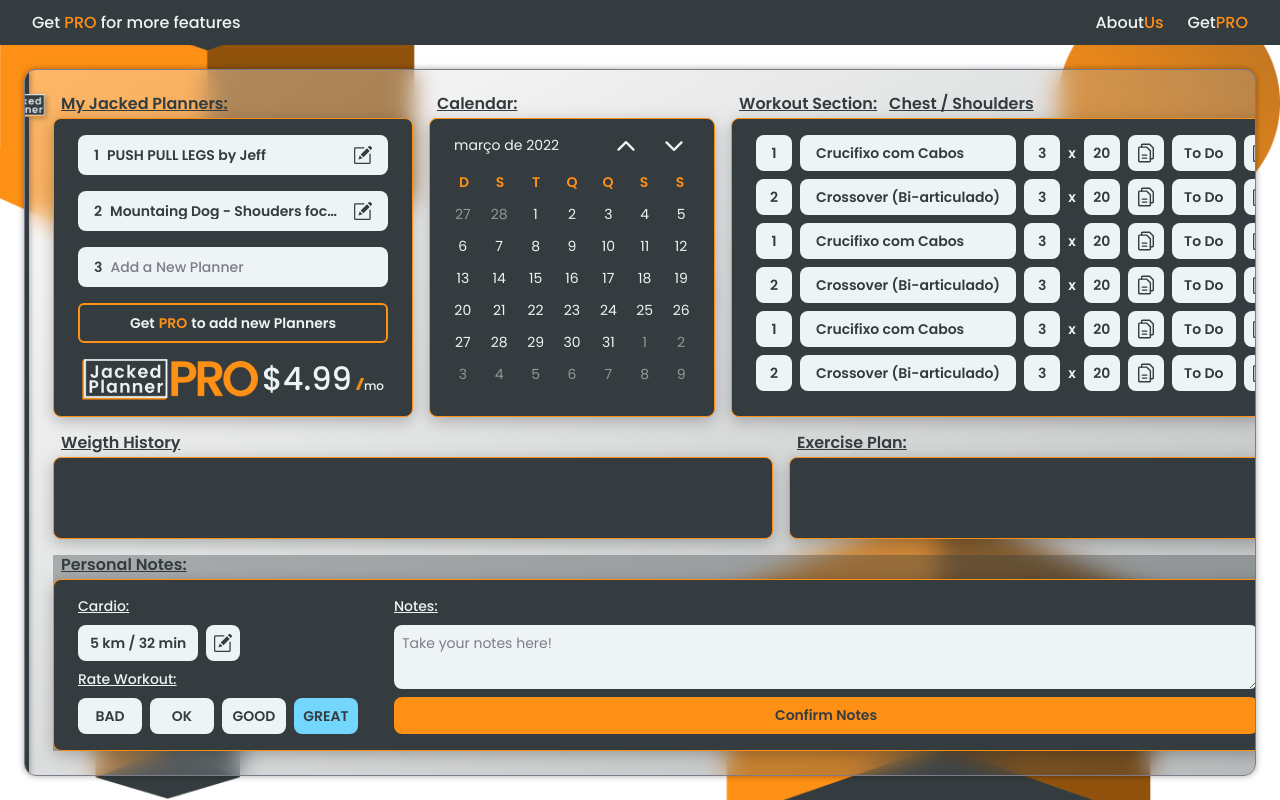
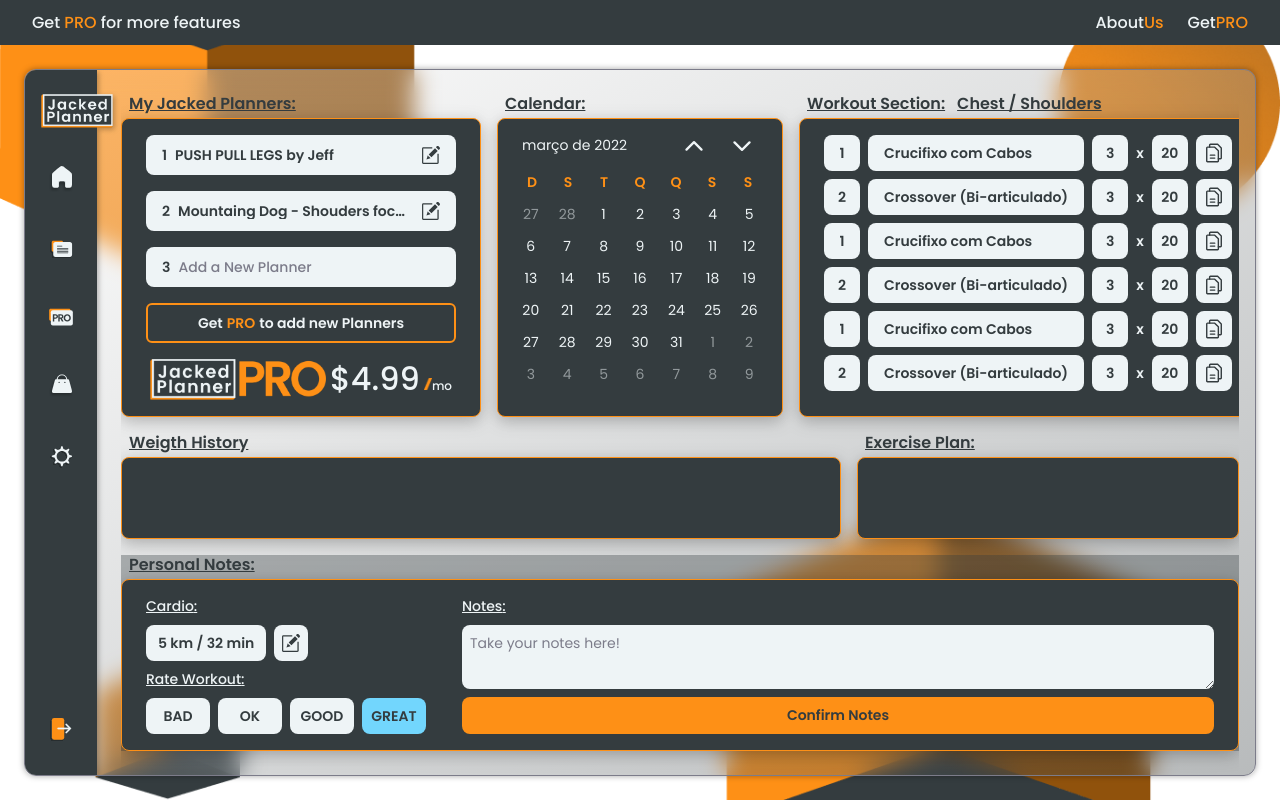
Before and after one commit to RafaelMariscal/JackedPlanner-ReactJs, a React (Vite) app: page /dashboard/home in a window 1280 px wide. Built offline with nearby package versions, Linux system fonts and the light colour scheme.

Commit message:
Fix: Navbar layout positioning

```diff
--- a/src/Pages/Dashboard/index.tsx
+++ b/src/Pages/Dashboard/index.tsx
@@ -21,7 +21,7 @@
           "
         >
           <Navbar />
-          <div className='w-full h-full py-6 mr-4'>
+          <div className='w-full h-full py-6 ml-24 mr-4 overflow-x-scroll'>
             <Outlet />
           </div>
         </div>
--- a/src/components/Dashboard/Navbar.tsx
+++ b/src/components/Dashboard/Navbar.tsx
@@ -2,10 +2,10 @@
 
 export function Navbar() {
   return (
-    <nav className="
+    <nav className=" fixed left-0
       w-[4.5rem] h-full bg-gray-800 px-6 pb-8 pt-24
       drop-shadow-[.15rem_.15rem_.15rem_rgba(0,0,0,0.25)]
-      flex flex-col items-center justify-between relative
+      flex flex-col items-center justify-between
       "
     >
       <img src="/src/assets/Logo.png" alt=""
```
